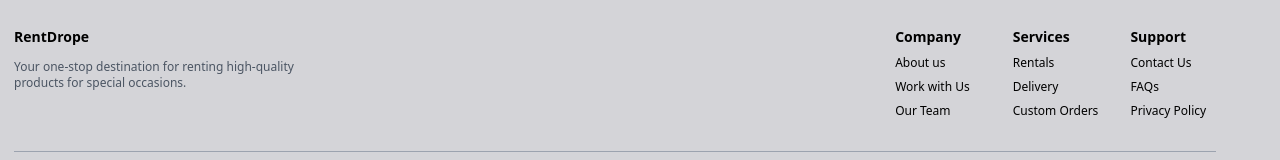
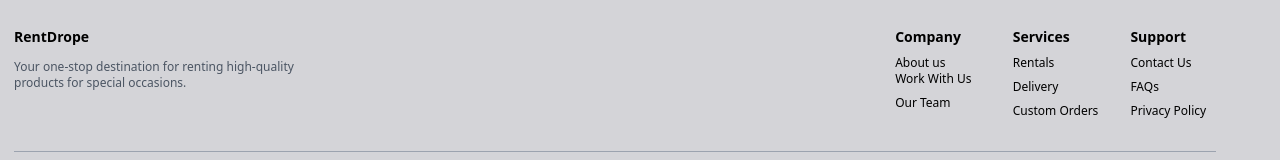
Before and after one commit to 1552537028/Rentdrope, a React (Create React App) app in the folder frontend/: page / in a window 1280 px wide. Shown: the part 853-1013 px from the top of the page. Built offline with nearby package versions, Linux system fonts and the light colour scheme; no server answers.

Commit message:
Update Footer.jsx

```diff
--- a/frontend/src/components/Footer.jsx
+++ b/frontend/src/components/Footer.jsx
@@ -1,4 +1,5 @@
 import * as React from "react";
+import { Link } from 'react-router-dom';
 
 function Footer() {
   return (
@@ -24,14 +25,7 @@
                   About us
                 </a>
               </li>
-              <li>
-                <a
-                  href="/admin"
-                  className="hover:underline focus:outline-none focus:ring-2 focus:ring-blue-500 rounded-sm"
-                >
-                  Work with Us
-                </a>
-              </li>
+              <Link to='/admin'>Work With Us</Link>
               <li>
                 <a
                   href="#"
```
